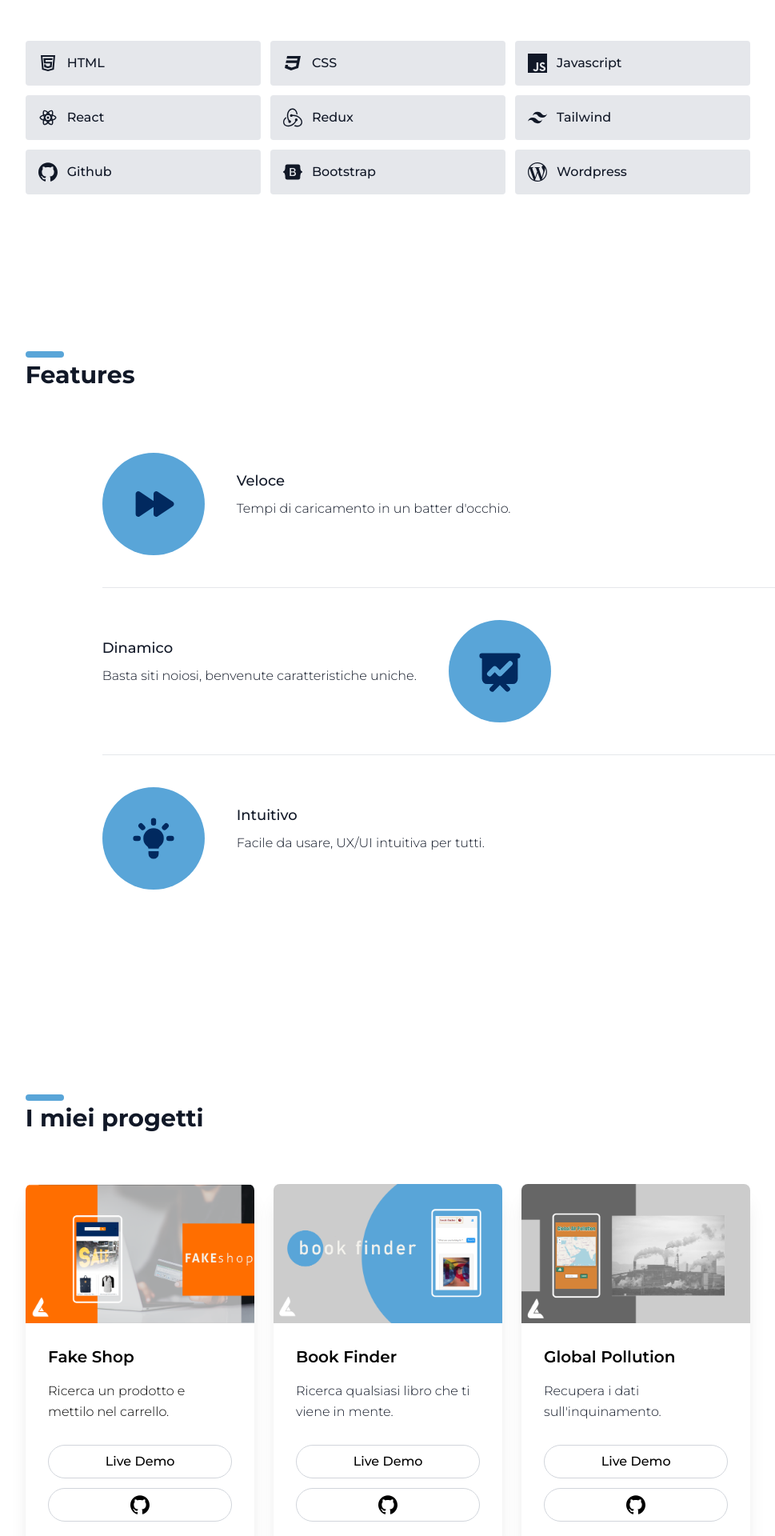
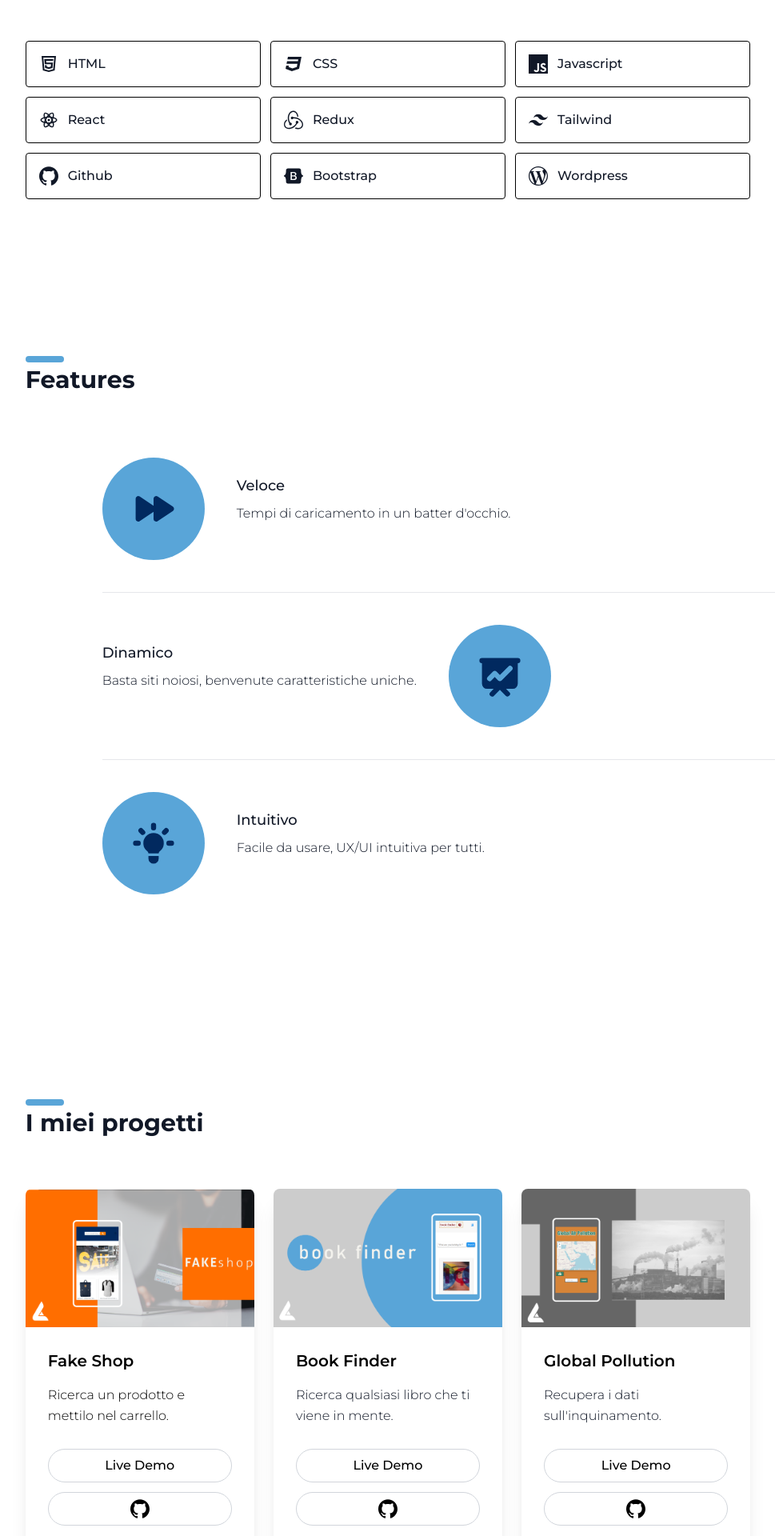
Before and after one commit to davide-lombardo/personal-portfolio, a React (Create React App) app: page / in a window 1280 px wide. Shown: the part 1220-3140 px from the top of the page at 80% size, without its empty margins (155-1124 px from the left). Built offline with nearby package versions, Linux system fonts and the light colour scheme.

Commit message:
hero img fix

```diff
--- a/src/components/CardContainer.js
+++ b/src/components/CardContainer.js
@@ -12,7 +12,7 @@ const CardContainer = () => {
             <h1 className="secondary-title mt-44 ml-20 text-gray-900">I miei progetti</h1>
         </div>
         <section className="grid grid-cols-1 lg:grid-cols-3 gap-6 mt-16 mx-20 z-10" id="projects">
-            <div data-aos="flip-left" data-aos-duration="2000" className="card">
+            <div className="card">
                 <img
                     src={fakeShopThumb}
                     alt="book search thumbnail"
@@ -37,7 +37,7 @@ const CardContainer = () => {
                 </div>
             </div>
 
-            <div data-aos="flip-right" data-aos-duration="2000" className="card">
+            <div className="card">
                 <img
                     src={bookSearchThumb}
                     alt=""
@@ -65,7 +65,7 @@ const CardContainer = () => {
                 </div>
             </div>
 
-            <div data-aos="flip-left" data-aos-duration="2000" className="card">
+            <div className="card">
                 <img
                     src={globalPollutionThumb}
                     alt=""
--- a/src/components/Contact.js
+++ b/src/components/Contact.js
@@ -136,10 +136,10 @@ const Contact = () => {
                 <div className="flex flex-col p-4 pt-8 mt-8 border-t border-gray-200">
                     <span className='inline-flex justify-center'>
                         <a href='https://github.com/davide-lombardo' rel="noopener noreferrer" target="_blank">
-                            <SiGithub className='w-7 h-7 fill-orange-300 hover:fill-orange-100'/>
+                            <SiGithub className='w-7 h-7 fill-black hover:opacity-80'/>
                         </a>
                         <a href='https://www.linkedin.com/in/davide-lombardo-profile/' rel="noopener noreferrer" target="_blank">
-                            <RiLinkedinBoxFill className='ml-4 w-8 h-8 fill-orange-300 hover:fill-orange-100'/>
+                            <RiLinkedinBoxFill className='ml-4 w-8 h-8 fill-black hover:opacity-80'/>
                         </a>
                     </span>
                 </div>
--- a/src/components/Footer.js
+++ b/src/components/Footer.js
@@ -10,7 +10,7 @@ const Footer = () => {
         </footer>
         <footer className="bg-blue-300 px-36 text-gray-400">
             <div className="container p-5 mx-auto flex justify-between sm:flex-row flex-col">
-                <p className="text-sm font-medium"> Copyright © Davide Lombardo 2022</p>
+                <p className="text-sm font-medium"> Sviluppato da Davide Lombardo 2022</p>
             </div>
         </footer>
     </section>
--- a/src/components/Skills.js
+++ b/src/components/Skills.js
@@ -20,55 +20,55 @@ const Skills = () => {
             </div>
             <div className="grid gap-3 md:grid-cols-3 mx-20 pb-5" id="skills">
                 <div data-aos="zoom-in" data-aos-duration="500"  className="w-full">
-                    <div className="bg-gray-200 rounded flex p-4 h-full items-center">
+                    <div className="bg-white border border-black rounded flex p-4 h-full items-center">
                         <RiHtml5Line className='w-6 h-6'/>
                         <span className="title-font font-medium ml-3">HTML</span>
                     </div>
                 </div>
                 <div data-aos="zoom-in" data-aos-duration="1000"  className="w-full">
-                    <div className="bg-gray-200 rounded flex p-4 h-full items-center">
+                    <div className="bg-white border border-black rounded flex p-4 h-full items-center">
                         <RiCss3Fill className='w-6 h-6'/>
                         <span className="title-font font-medium ml-3">CSS</span>
                     </div>
                 </div>
                 <div data-aos="zoom-in" data-aos-duration="1000" className="w-full">
-                    <div className="bg-gray-200 rounded flex p-4 h-full items-center">
+                    <div className="bg-white border border-black rounded flex p-4 h-full items-center">
                         <SiJavascript className='w-6 h-6'/>
                         <span className="title-font font-medium ml-3">Javascript</span>
                     </div>
                 </div>
                 <div data-aos="zoom-in" data-aos-duration="1000"  className="w-full">
-                    <div className="bg-gray-200 rounded flex p-4 h-full items-center">
+                    <div className="bg-white border border-black rounded flex p-4 h-full items-center">
                         <RiReactjsLine className='w-6 h-6'/>
                         <span className="title-font font-medium ml-3">React</span>
                         </div>
                 </div>
                 <div data-aos="zoom-in" data-aos-duration="1000"  className="w-full">
-                    <div className="bg-gray-200 rounded flex p-4 h-full items-center">
+                    <div className="bg-white border border-black rounded flex p-4 h-full items-center">
                         <SiRedux className='w-6 h-6'/>
                         <span className="title-font font-medium ml-3">Redux</span>
                     </div>
                 </div>
                 <div data-aos="zoom-in" data-aos-duration="1000"  className="w-full">
-                    <div className="bg-gray-200 rounded flex p-4 h-full items-center">
+                    <div className="bg-white border border-black rounded flex p-4 h-full items-center">
                         <SiTailwindcss className='w-6 h-6'/>
                         <span className="title-font font-medium ml-3">Tailwind</span>
                     </div>
                 </div>
                 <div data-aos="zoom-in" data-aos-duration="1000"  className="w-full">
-                    <div className="bg-gray-200 rounded flex p-4 h-full items-center">
+                    <div className="bg-white border border-black rounded flex p-4 h-full items-center">
                         <SiGithub className='w-6 h-6'/>
                         <span className="title-font font-medium ml-3">Github</span>
                     </div>
                 </div>
                 <div data-aos="zoom-in" data-aos-duration="1000"  className="w-full">
-                    <div className="bg-gray-200 rounded flex p-4 h-full items-center">
+                    <div className="bg-white border border-black rounded flex p-4 h-full items-center">
                         <SiBootstrap className='w-6 h-6'/>
                         <span className="title-font font-medium ml-3">Bootstrap</span>
                     </div>
                 </div>
                 <div data-aos="zoom-in" data-aos-duration="1000" className="w-full">
-                    <div className="bg-gray-200 rounded flex p-4 h-full items-center">
+                    <div className="bg-white border border-black rounded flex p-4 h-full items-center">
                         <SiWordpress className='w-6 h-6'/>
                         <span className="title-font font-medium ml-3">Wordpress</span>
                     </div>
```
Also changed, not shown: src/img/hero.png.
